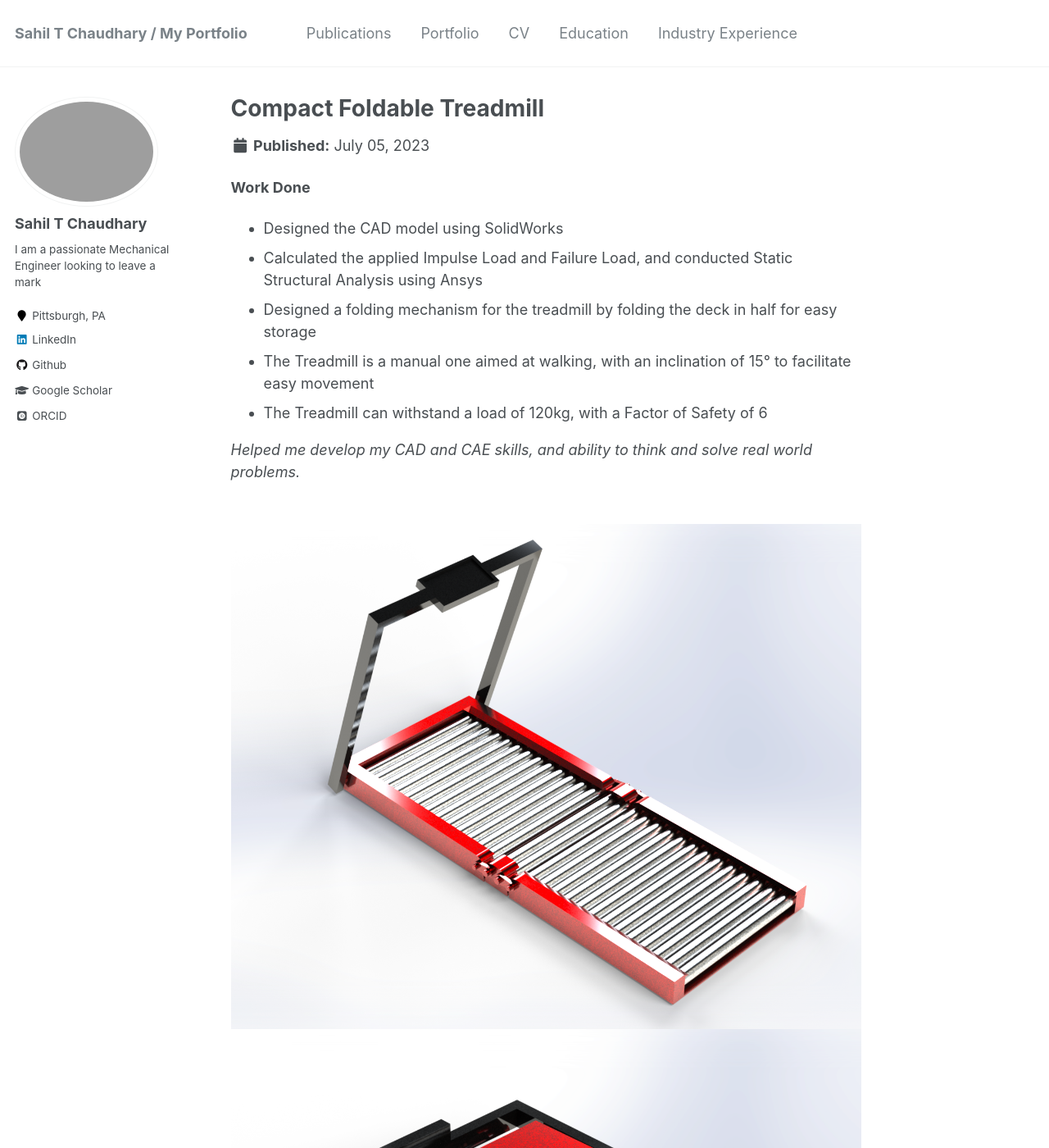
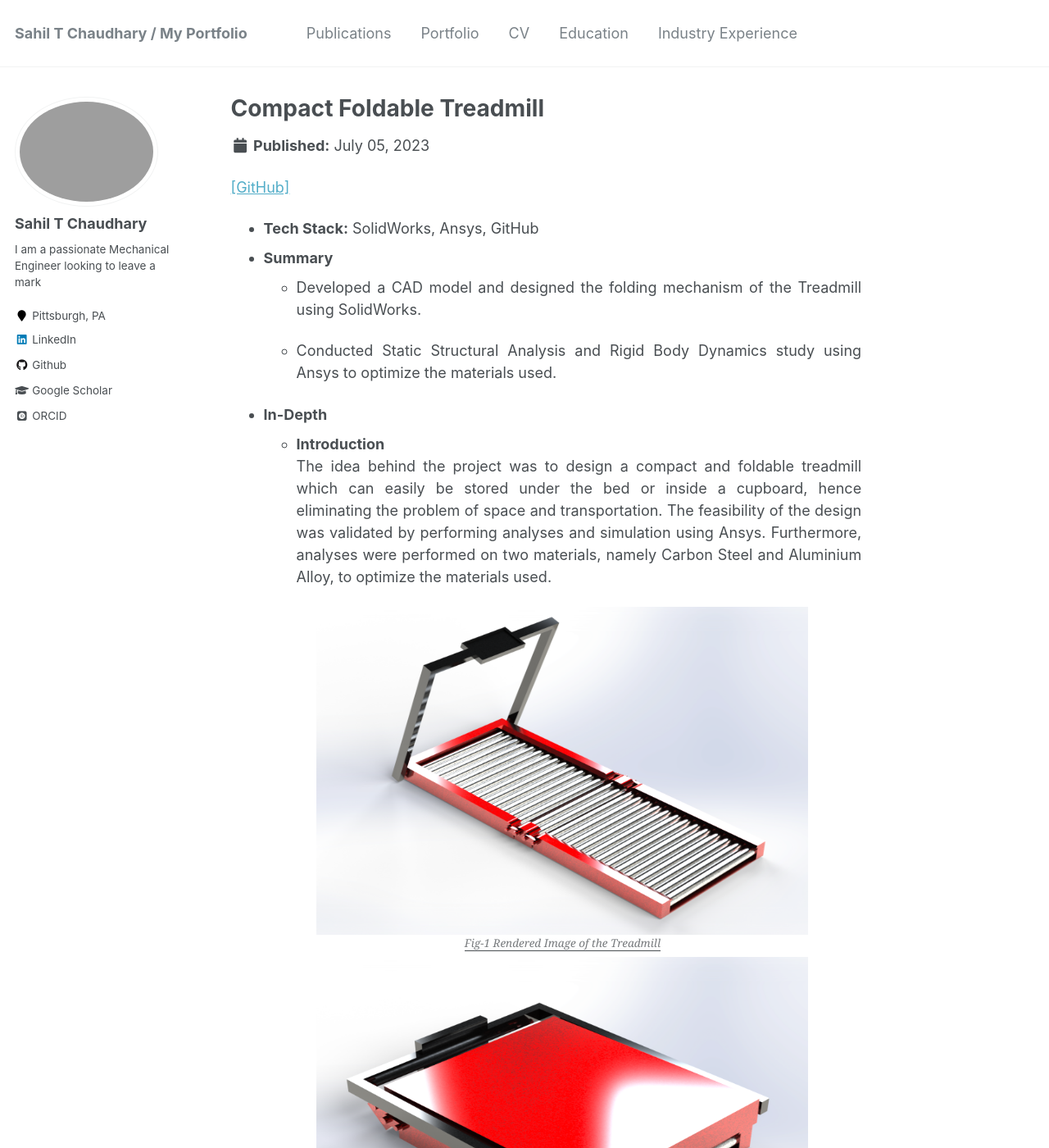
Before and after one commit to SahilTChaudhary/sahiltchaudhary.github.io, a Jekyll site: the page built from _portfolio/4_foldableTreadmill.md, in a window 1280 px wide and 1400 px high. Shown: the whole window at 82% size. Built offline with Jekyll 4.4.1, drawn with Linux system fonts in a browser that asks for light colours; some web fonts are replaced; some of the changed text lies outside the part shown.

Commit message:
Treadmill

```diff
--- a/_portfolio/4_foldableTreadmill.md
+++ b/_portfolio/4_foldableTreadmill.md
@@ -4,14 +4,52 @@
 collection: portfolio
 ---
 
-**Work Done**
-* Designed the CAD model using SolidWorks
-* Calculated the applied Impulse Load and Failure Load, and conducted Static Structural Analysis using Ansys
-* Designed a folding mechanism for the treadmill by folding the deck in half for easy storage
-* The Treadmill is a manual one aimed at walking, with an inclination of 15° to facilitate easy movement
-* The Treadmill can withstand a load of 120kg, with a Factor of Safety of 6
+[[GitHub]](https://github.com/SahilTChaudhary/Compact-Foldable-Treadmill.git)
 
-_Helped me develop my CAD and CAE skills, and ability to think and solve real world problems._
+* <b>Tech Stack:</b> SolidWorks, Ansys, GitHub
+* <b> Summary </b>
+    -  <p style="text-align: justify;">Developed a CAD model and designed the folding mechanism of the Treadmill using SolidWorks.</p>
+    -  <p style="text-align: justify;">Conducted Static Structural Analysis and Rigid Body Dynamics study using Ansys to optimize the materials used.</p>
 
-<br/><img src='/images/Treadmill.png'>
-<br/><img src='/images/TreadmillFolded.png'>
+* <b>In-Depth</b>
+    *  <p style="text-align: justify;"><b>Introduction</b><br>The idea behind the project was to design a compact and foldable treadmill which can easily be stored under the bed or inside a cupboard, hence eliminating the problem of space and transportation. The feasibility of the design was validated by performing analyses and simulation using Ansys. Furthermore, analyses were performed on two materials, namely Carbon Steel and Aluminium Alloy, to optimize the materials used.</p>
+
+    <div style="text-align:center">
+    <img src="/images/Treadmill.png" alt="Treadmill" style="width:600px;height:400px;">
+    </div>
+    <figcaption style="text-align: center;"><u><em>Fig-1 Rendered Image of the Treadmill</em></u></figcaption>
+
+    <div style="text-align:center">
+    <img src="/images/TreadmillFolded.png" alt="Treadmill_Folded" style="width:600px;height:400px;">
+    </div>
+    <figcaption style="text-align: center;"><u><em>Fig-2 Rendered Image of the Treadmill after folding</em></u></figcaption>
+
+    * <p style="text-align: justify;"><b>Motivation</b><br>During the age of COVID’19, with the onset of social distancing and lockdowns, people had been restricted to their homes for months at a stretch. This had led to a sedentary lifestyle and a lack of daily exercise. It is proven that running and even walking is one of the most efficient methods of exercise. Unfortunately, most treadmills are very bulky, take up a lot of space, and are very difficult to transport from one place to another. Thus, this motivated us to design a Treadmill that is compact and can be folded to facilitate easy storage and transport.</p>
+
+
+    * <p style="text-align: justify;"><b>Mechanical Design</b><br>The components of the Treadmill include standard Treadmill Bearings, 28 Steel Rollers, a plastic Handlebar, and the Base and Frames made of Aluminium. The Treadmill is a manual one, i.e., there are no motors. Hence, it is only for walking. An incline of 15° has been given to ease movement. The base is split into three parts - front, middle and rear. There are two pairs of hinge joints in the middle, to enable folding.</p>
+
+    <div style="text-align:center">
+    <img src="/images/ArmStressAnalysis_vonMises.png" controls="StressAnalysis" style="max-width: 750px;">
+    </div>
+    <figcaption style="text-align: center;"><u><em>Fig-3 Stress Analysis - Von Mises</em></u></figcaption>
+
+    <div style="text-align:center">
+    <img src="/images/ArmStressAnalysis_Displacement.png" controls="StressAnalysis" style="max-width: 750px;">
+    </div>
+    <figcaption style="text-align: center;"><u><em>Fig-4 Stress Analysis - Displacement</em></u></figcaption>
+
+    * <p style="text-align: justify;"><b>Topology Optimization</b><br>Topology Optimization was done to reduce the material used. The criteria used were to minimise mass by 30%, and ensure that the displacement does not increase by more than 1.2 times. The forearm and the hand were optimized, as they were the largest and most promiment components of the arm, and were also the main load bearing parts of the arm. The total mass reduction was 17.35%.</p>
+
+    <div style="text-align:center">
+    <img src="/images/Forearm_Topo.png" controls="Topo" style="max-width: 750px;">
+    </div>
+    <figcaption style="text-align: center;"><u><em>Fig-5 The Forearm after Topology Optimization</em></u></figcaption>
+
+    <div style="text-align:center">
+    <img src="/images/Hand_Topo.png" controls="Topo" style="max-width: 750px;">
+    </div>
+    <figcaption style="text-align: center;"><u><em>Fig-6 The Hand after Topology Optimization</em></u></figcaption>
+
+* <b>Results</b>
+    <p>Topology Optimization was successfully used to reduce the material cost of the arm. However, considering that the arm has been 3-D Printed using ABS, it is relatively weak, and can only be utilized for manipulating light objects like soda cans, stationery etc. Strength can be improved by either changing the material, or changing the manufacturing method, both of which will increase cost.</p>
```
Also changed, not shown: _portfolio/1_resizeableCleaningRobot.md (+2 -2 lines).
